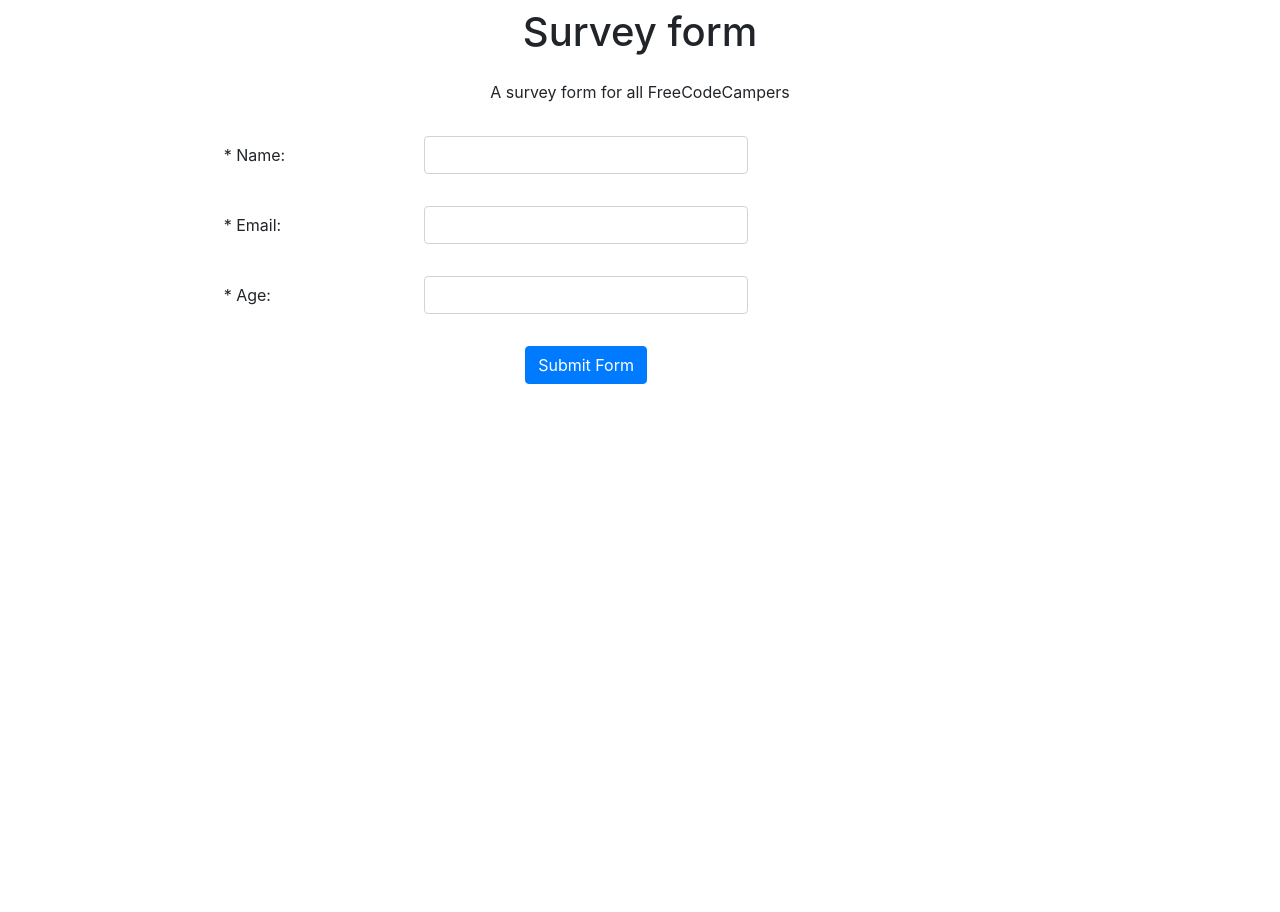
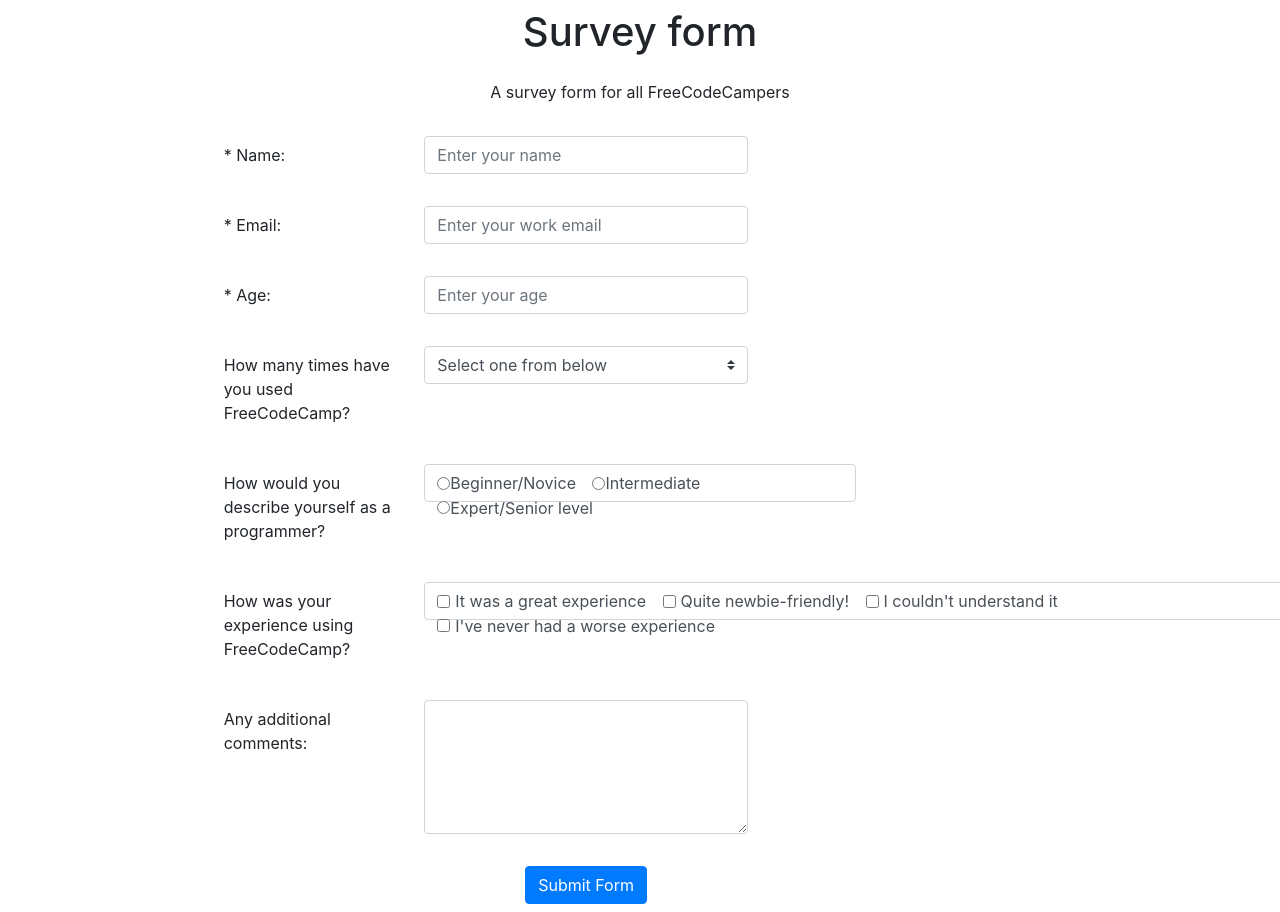
Before and after one commit to NAPOLEON039/survey-form-project, a plain HTML site: page index.html in a window 1280 px wide. Before the commit the page ends 800 px from the top, so only its background shows below. Drawn offline with nearby package versions, Linux system fonts and the light colour scheme; files that its build step writes are made by us from their sources; files whose address does not match are found by name.

Commit message:
Added more form controls

```diff
--- a/index.html
+++ b/index.html
@@ -15,18 +15,75 @@
 	<form id="survey-form" method="GET" class="d-flex flex-column">
 		<div id="name-block" class="form-group row p-2">
 			<label class="col-form-label col-sm-2 offset-sm-2" id="name-label" for="name">* Name: </label>
-			<input class="form-control col-sm-3" type="text" required id="name" />
+			<input class="form-control col-sm-3" placeholder="Enter your name" type="text" required id="name" />
 		</div>
 
 		<div id="email-block" class="form-group row p-2">
 			<label class="col-form-label col-sm-2 offset-sm-2" id="email-label" for="email">* Email: </label>
-			<input class="form-control col-sm-3" id="email" required type="email" />
+			<input class="form-control col-sm-3" id="email" placeholder="Enter your work email" required type="email" />
 		</div>
 
 		<div id="number-block" class="form-group row p-2">
-			<label class="col-form-label col-sm-2 offset-sm-2" id="age-label" for="number">* Age: </label>
-			<input class="form-control col-sm-3" id="number" min="1" max="120" type="number" required />
+			<label class="col-form-label col-sm-2 offset-sm-2" id="number-label" for="number">* Age: </label>
+			<input class="form-control col-sm-3" id="number" placeholder="Enter your age" min="1" max="120" type="number" required />
 		</div>
+
+		<div id="use-block" class="form-group row p-2">
+			<label class="col-form-label col-sm-2 offset-sm-2" id="experience-label" for="dropdown"> How many times have you used FreeCodeCamp? </label>
+			<select class="form-control col-sm-3 custom-select" name="experience" id="dropdown">
+				<option selected value="first option">Select one from below</option>
+				<option value="First time">It was my first time</option>
+				<option value="Always">I use it everday</option>
+				<option value="Sometimes">I use it often</option>
+				<option value="Never">I've never used it!</option>
+			</select>
+		</div>
+
+		<div id="position-block" class="form-group row p-2">
+			<label for="position-radios" class="col-form-label col-sm-2 offset-sm-2">How would you describe yourself as a programmer?</label>
+			<div id="position-radios" class="form-control col-sm-4">
+				<div class="form-check form-check-inline">
+					<input type="radio" name="position" id="beginner" value="beginner">
+					<label for="beginner" class="form-check-label">Beginner/Novice</label>
+				</div>
+				<div class="form-check form-check-inline">
+					<input type="radio" name="position" id="intermediate" value="intermediate">
+					<label for="intermediate" class="form-check-label">Intermediate</label>
+				</div>
+				<div class="form-check form-check-inline">
+					<input type="radio" name="position" id="expert" value="expert">
+					<label for="expert" class="form-check-label">Expert/Senior level</label>
+				</div>
+			</div>
+		</div>
+
+		<div id="experience-block" class="form-group row p-2">
+			<label for="experience-checkboxes" class="col-form-label col-sm-2 offset-sm-2"> How was your experience using FreeCodeCamp? </label>
+			<div class="form-control col-sm-8" id="experience-checkboxes">
+				<div class="form-check form-check-inline">
+					<input type="checkbox" name="experience" id="experience-great" value="great" class="form-check-input">
+					<label for="experience-great" class="form-check-label">It was a great experience</label>
+				</div>
+				<div class="form-check form-check-inline">
+					<input type="checkbox" name="experience" id="experience-friendly" value="friendly" class="form-check-input">
+					<label for="experience-friendly" class="form-check-label">Quite newbie-friendly!</label>
+				</div>
+				<div class="form-check form-check-inline">
+					<input type="checkbox" name="experience" id="experience-complex" value="complex" class="form-check-input">
+					<label for="experience-complex" class="form-check-label">I couldn't understand it</label>
+				</div>
+				<div class="form-check form-check-inline">
+					<input type="checkbox" name="experience" id="experience-worst" value="worst" class="form-check-input">
+					<label for="experience-worst" class="form-check-label">I've never had a worse experience</label>
+				</div>
+			</div>
+		</div>
+
+		<div id="comment-block" class="form-group row p-2">
+			<label for="comments" class="col-form-label col-sm-2 offset-sm-2"> Any additional comments: </label>
+			<textarea name="extra-comments" id="comments" cols="30" rows="5" class="form-control col-sm-3"></textarea>
+		</div>
+
 		<div class="row p-2">
 			<div class="col-sm-5 offset-sm-3 d-flex flex-row justify-content-center">
 				<button class="btn btn-primary" type="submit">Submit Form</button>
```
